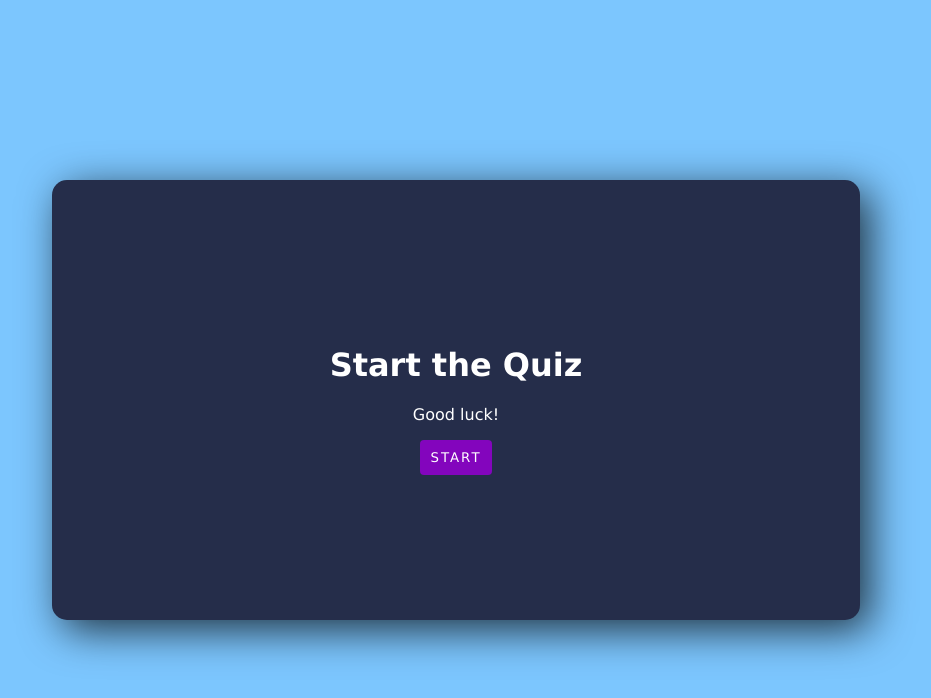
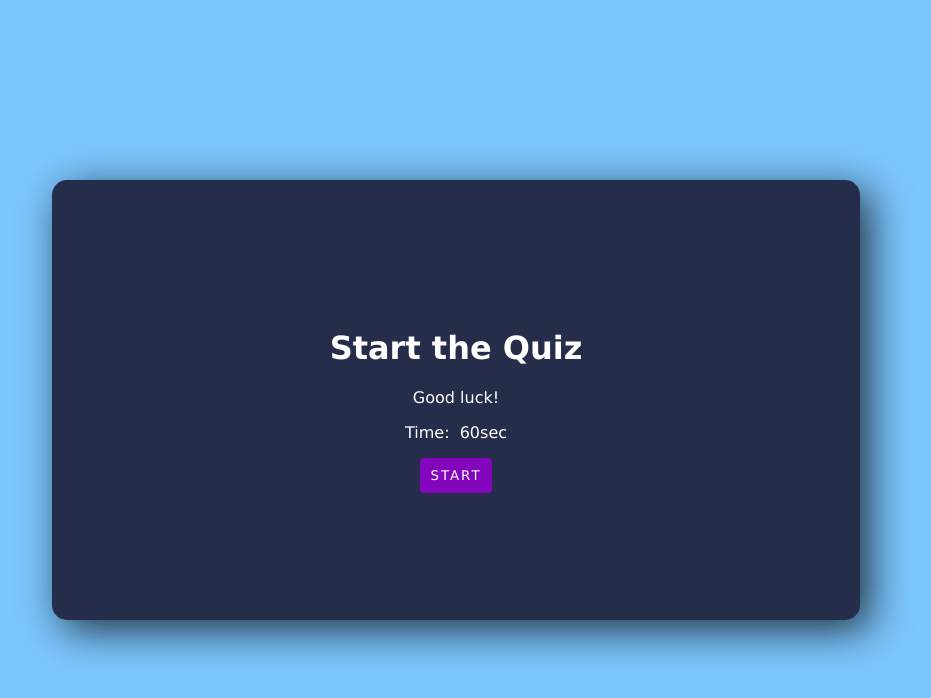
Before and after one commit to sahoochinmay/quiz-app, a React (Create React App) app: page / in a window 1280 px wide. Shown: the top 698 px of the page, without its empty margins (184-1115 px from the left). Built offline with nearby package versions, Linux system fonts and the light colour scheme.

Commit message:
Add timer

```diff
--- a/src/components/End.jsx
+++ b/src/components/End.jsx
@@ -6,9 +6,9 @@ import quizData from "../data/quiz.json";
 import Modal from "./Modal";
 import Trophy from "../assets/images/trophy.png";
 
-const End = ({ time }) => {
+const End = () => {
   const dispatch = useDispatch();
-  const { answers } = useSelector((state) => state.quizReducer);
+  const { answers,time } = useSelector((state) => state.quizReducer);
   const [correctAnswers, setCorrectAnswers] = useState(0);
   const [modal, setModal] = useState(false);
   useEffect(() => {
@@ -36,7 +36,7 @@ const End = ({ time }) => {
         </strong>
       </p>
       <p>
-        <strong>Your time:</strong> {formatTime(time)}
+        <strong>Your time:</strong> {time}sec
       </p>
       <section>
         <button className="button" onClick={() => setModal(true)}>
--- a/src/components/Question.jsx
+++ b/src/components/Question.jsx
@@ -5,16 +5,22 @@ import quizData from "../data/quiz.json";
 
 const Question = () => {
   const dispatch = useDispatch();
-  const { activeQuestion, answers } = useSelector(
+  const { activeQuestion, answers , time } = useSelector(
     (state) => state?.quizReducer
   );
   const [data, setData] = useState(quizData?.data[activeQuestion]);
   const [error, setError] = useState("");
   const [selected, setSelected] = useState("");
+  const [timer,setTimer] = useState(time)
+  useEffect(() => {
+    if(timer > 0 )
+    {
+      setTimeout(() => setTimer(timer - 1), 1000)
+    }else{
+
+    }
+  }, [timer]);
   const radiosWrapper = useRef();
-  console.log(activeQuestion);
-  console.log(selected);
-  console.log(answers[activeQuestion]?.a);
   useEffect(() => {
     setData(quizData?.data[activeQuestion]);
     if (answers[activeQuestion] != undefined) {
@@ -66,6 +72,7 @@ const Question = () => {
             a: selected,
           }),
         ],
+        time: time - timer
       })
     );
   };
@@ -75,7 +82,7 @@ const Question = () => {
         <h3>
           Question {activeQuestion + 1}/{quizData?.data.length}
         </h3>
-        <h5>0</h5>
+        <h5>{timer}</h5>
       </section>
       <section className="middleBox" >
         <div className="question" >
--- a/src/components/Start.jsx
+++ b/src/components/Start.jsx
@@ -1,8 +1,9 @@
 import React from "react";
-import { useDispatch} from 'react-redux'
+import { useDispatch , useSelector} from 'react-redux'
 import { startQuiz } from "../redux/action/quizAction";
 const Start = () => {
   const dispatch = useDispatch()
+  const {time} = useSelector(state => state.quizReducer)
   const handleQuizStart = () =>{
     dispatch(startQuiz())
   }
@@ -12,6 +13,7 @@ const Start = () => {
         <div >
           <h1>Start the Quiz</h1>
           <p>Good luck!</p>
+          <p>Time:&nbsp;&nbsp;{time}sec</p>
           <button className="startButton" onClick={handleQuizStart}>
             START
           </button>
--- a/src/redux/action/quizAction.js
+++ b/src/redux/action/quizAction.js
@@ -21,10 +21,13 @@ export const prevQuiz = () =>dispatch =>{
     })
 }
 
-export const submitQuiz = ({answers}) => dispatch =>{
+export const submitQuiz = ({answers,time}) => dispatch =>{
     dispatch({
         type: QUIZ_SUBMIT,
-        payload:answers
+        payload:{
+            answers: answers,
+            time: time
+        }
     })
 }
 
--- a/src/redux/reducer/quizReducer.js
+++ b/src/redux/reducer/quizReducer.js
@@ -4,7 +4,7 @@ const initialState = {
     step : 1,
     activeQuestion: 0,
     answers: [],
-    time: 0
+    time: 60
 }
 
 const quizReducer = (state = initialState , action) =>{
@@ -20,11 +20,11 @@ const quizReducer = (state = initialState , action) =>{
             }
         case QUIZ_SUBMIT:
             return{
-                ...state,step:3,answers:[...payload]
+                ...state,step:3,answers:[...payload?.answers] , time: payload?.time
             }
         case QUIZ_RESET:
             return{
-                ...state,step:1,activeQuestion:0,answers:[]
+                ...state,step:1,activeQuestion:0,answers:[], time: 60
             }
         case QUIZ_PREV:
             return{
--- a/src/redux/reducer/store.js
+++ b/src/redux/reducer/store.js
@@ -7,7 +7,7 @@ import {persistReducer } from 'redux-persist'
 
 import quizReducer from "./quizReducer";
 
-const reducers =persistReducer({storage: storage,key:'a23' }, combineReducers({
+const reducers =persistReducer({storage: storage,key:'a26' }, combineReducers({
     quizReducer
 }));
 
```
